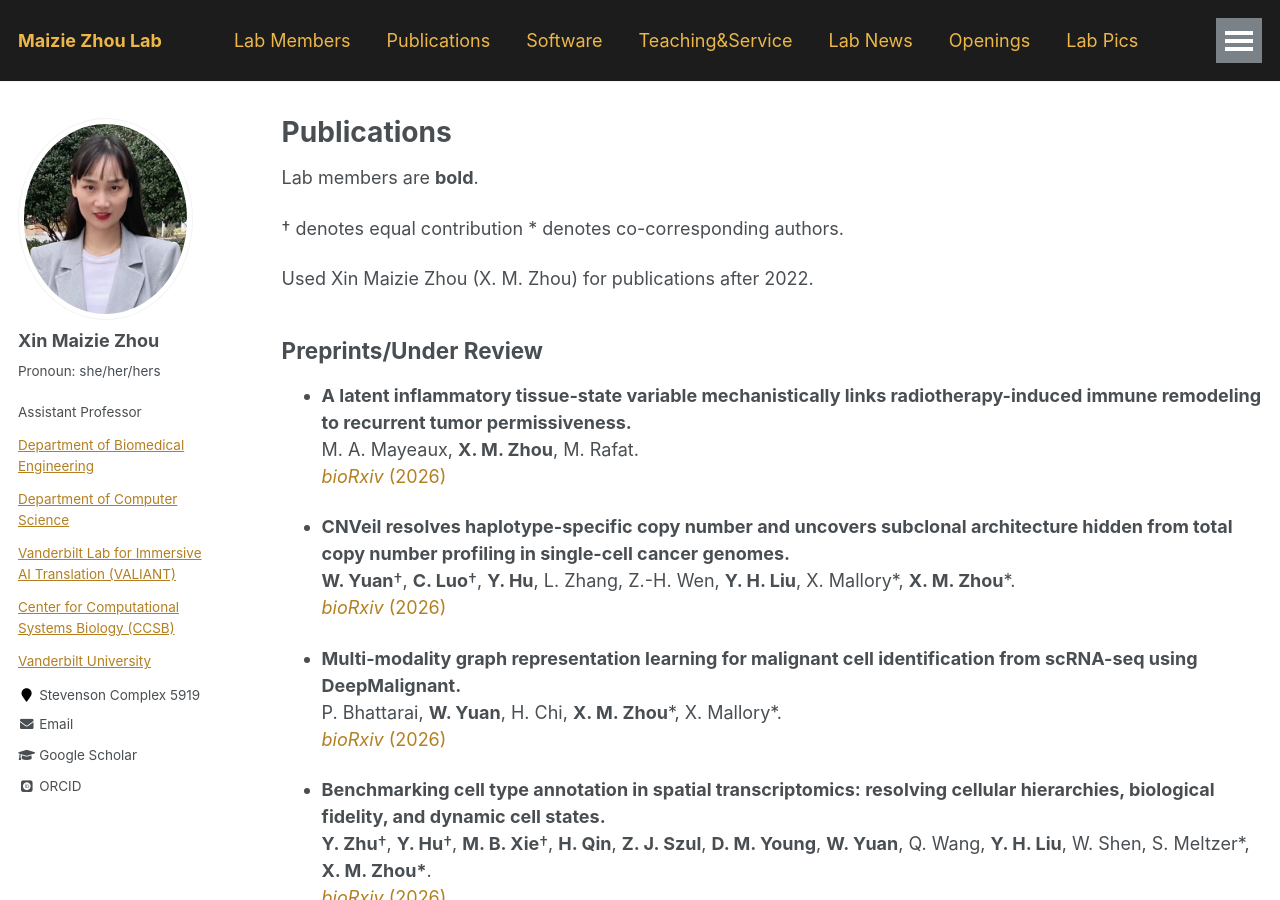
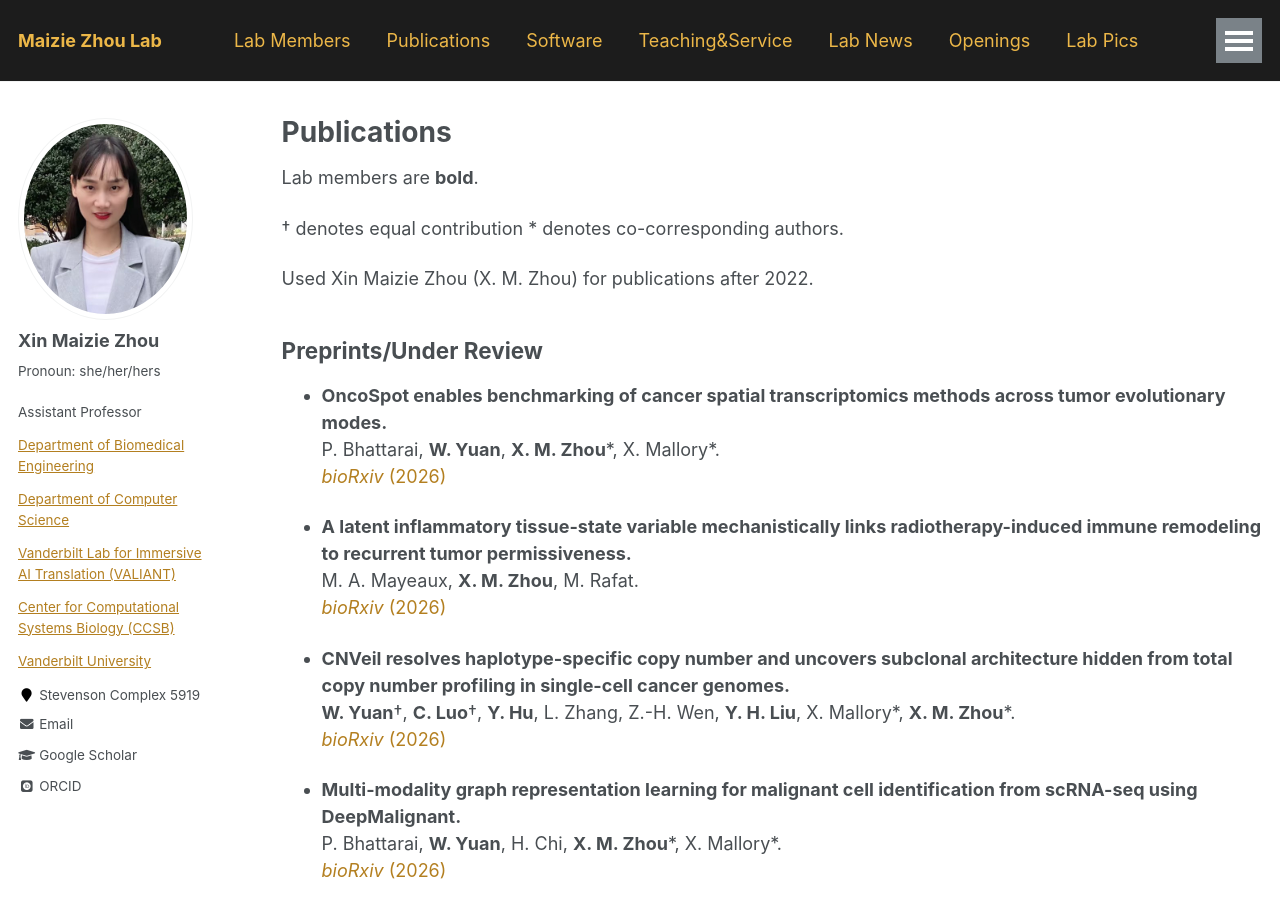
Before and after one commit to maiziezhoulab/Maiziezhoulab.github.io, a Jekyll site: the page built from _pages/publications.md, in a window 1280 px wide and 900 px high. Built offline with Jekyll 4.4.1, drawn with Linux system fonts in a browser that asks for light colours; some web fonts are replaced.

Commit message:
Update publications.md

```diff
--- a/_pages/publications.md
+++ b/_pages/publications.md
@@ -24,6 +24,10 @@ Lab members are **bold**.
 Used Xin Maizie Zhou (X. M. Zhou) for publications after 2022.
 
 ## Preprints/Under Review
+- **OncoSpot enables benchmarking of cancer spatial transcriptomics methods across tumor evolutionary modes.**
+  P. Bhattarai, **W. Yuan**, **X. M. Zhou**\*, X. Mallory\*.
+  [_bioRxiv_ (2026)](https://www.biorxiv.org/content/10.64898/2026.11.01.763496v1)
+
 - **A latent inflammatory tissue-state variable mechanistically links radiotherapy-induced immune remodeling to recurrent tumor permissiveness.**
   M. A. Mayeaux, **X. M. Zhou**, M. Rafat.
   [_bioRxiv_ (2026)](https://www.biorxiv.org/content/10.64898/2026.09.14.751444v1)
```
